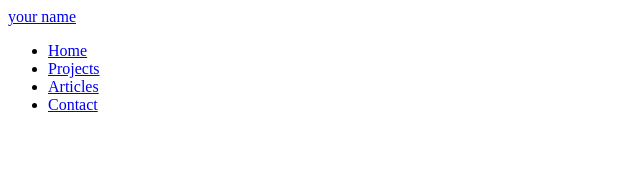
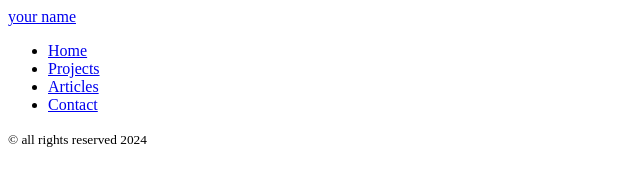
Before and after one commit to Motya22/basic-html-website, a plain HTML site: page articles.html in a window 1280 px wide. Shown: the whole page, without its empty margins (0-640 px from the left). Drawn offline with Linux system fonts and the light colour scheme.

Commit message:
feat: add footer to all pages

```diff
--- a/articles.html
+++ b/articles.html
@@ -24,5 +24,8 @@
             </ul>
         </nav>
     </header>
+    <footer>
+        <small>&copy; all rights reserved 2024</small>
+    </footer>
 </body>
 </html>
```
Also changed, not shown: contact.html (+3 -0 lines), projects.html (+3 -0 lines).
